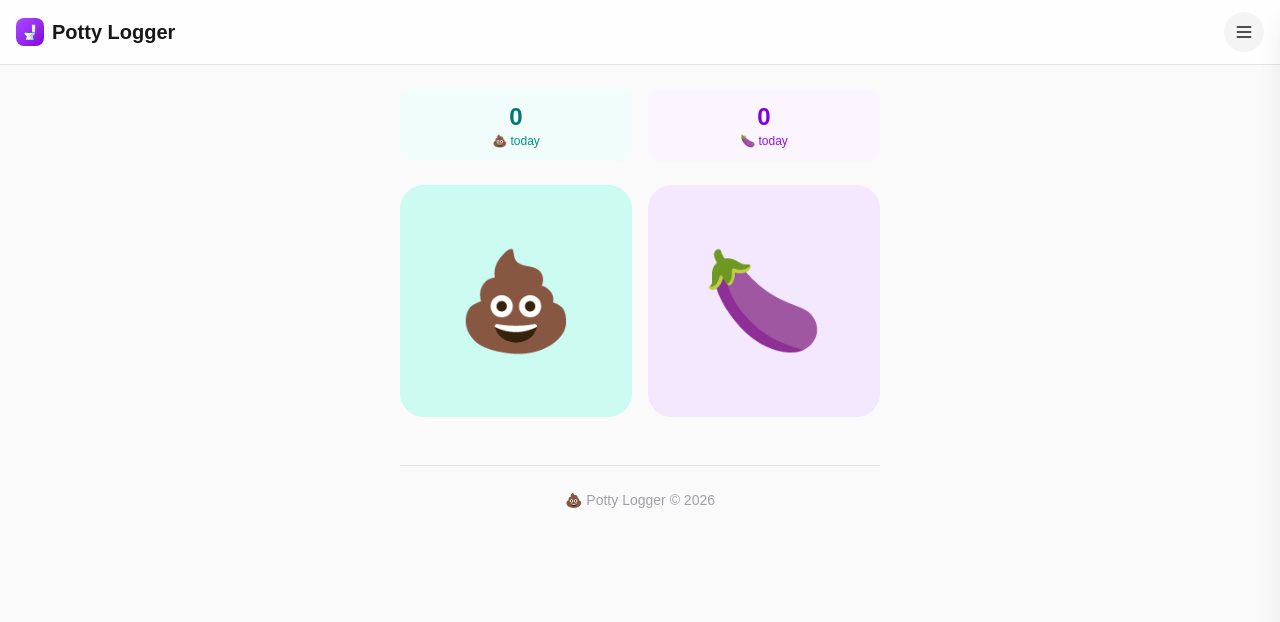
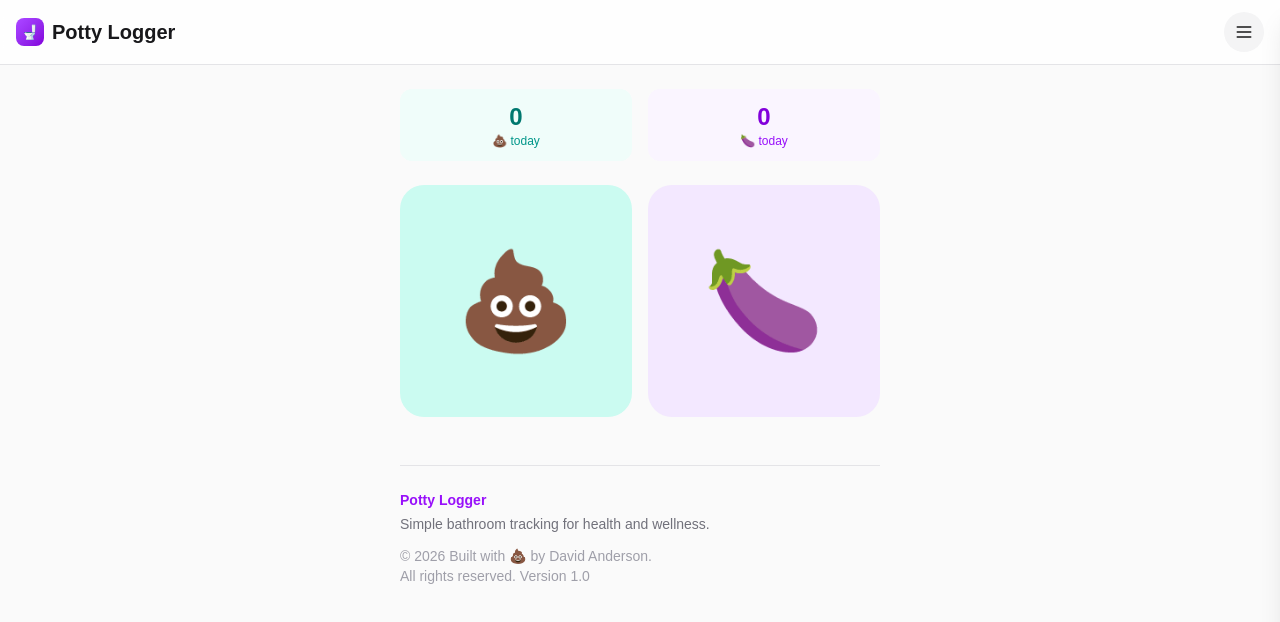
Before and after one commit to d4vid4nderson/habit-a-day, a Next.js app: page / in a window 1280 px wide. Shown: the top 622 px of the page. Built offline with nearby package versions, Linux system fonts and the light colour scheme.

Commit message:
Update footer with full branding and credits

```diff
--- a/src/components/Footer.tsx
+++ b/src/components/Footer.tsx
@@ -4,9 +4,18 @@ export function Footer() {
   return (
     <footer className="pt-6">
       <div className="border-t border-zinc-200 dark:border-zinc-700" />
-      <p className="py-6 text-center text-sm text-zinc-400 dark:text-zinc-500">
-        💩 Potty Logger © 2026
-      </p>
+      <div className="py-6 text-sm">
+        <h3 className="font-semibold text-purple-600 dark:text-purple-400">Potty Logger</h3>
+        <p className="mt-1 text-zinc-500 dark:text-zinc-400">
+          Simple bathroom tracking for health and wellness.
+        </p>
+        <p className="mt-3 text-zinc-400 dark:text-zinc-500">
+          © 2026 Built with 💩 by David Anderson.
+        </p>
+        <p className="text-zinc-400 dark:text-zinc-500">
+          All rights reserved. Version 1.0
+        </p>
+      </div>
     </footer>
   );
 }
```
